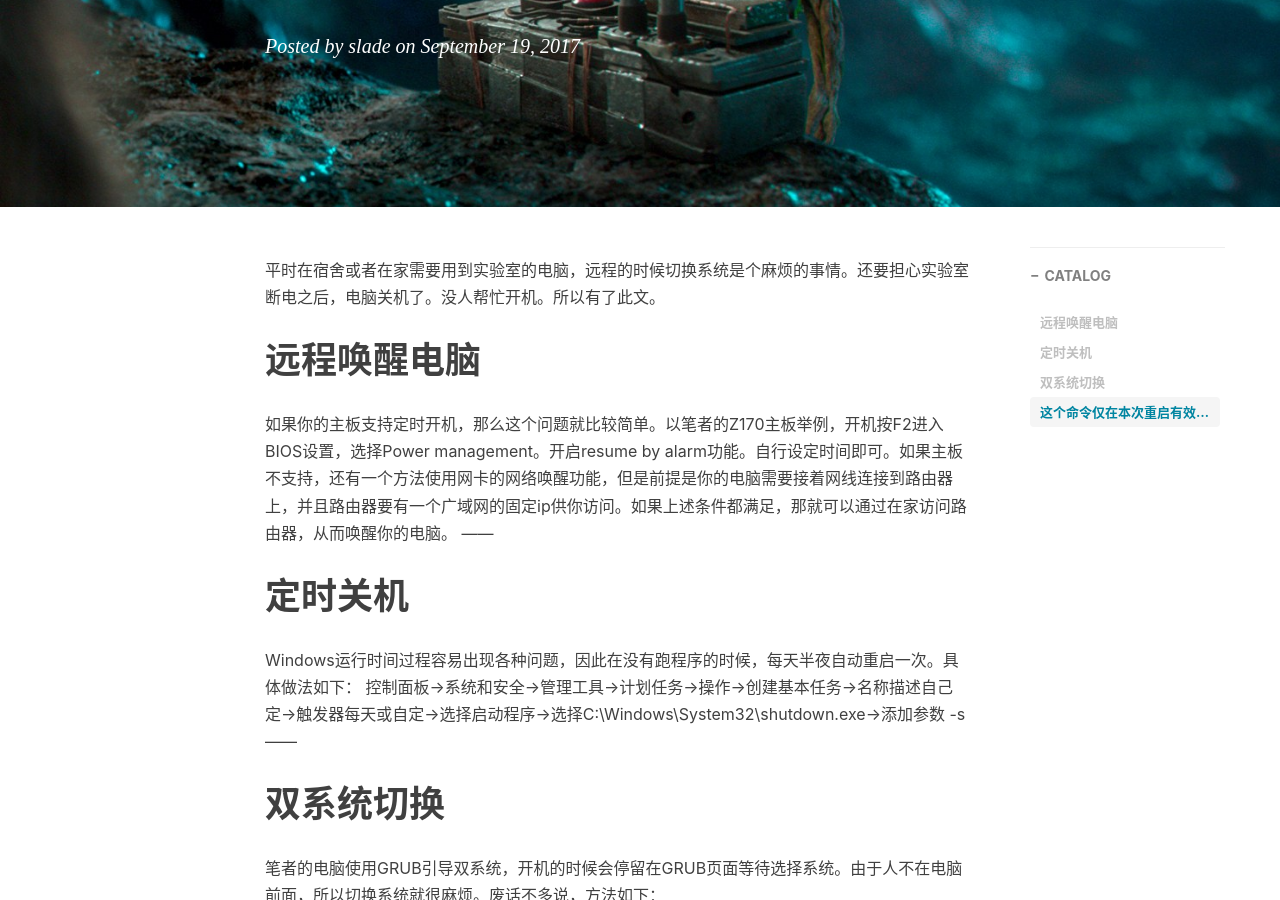
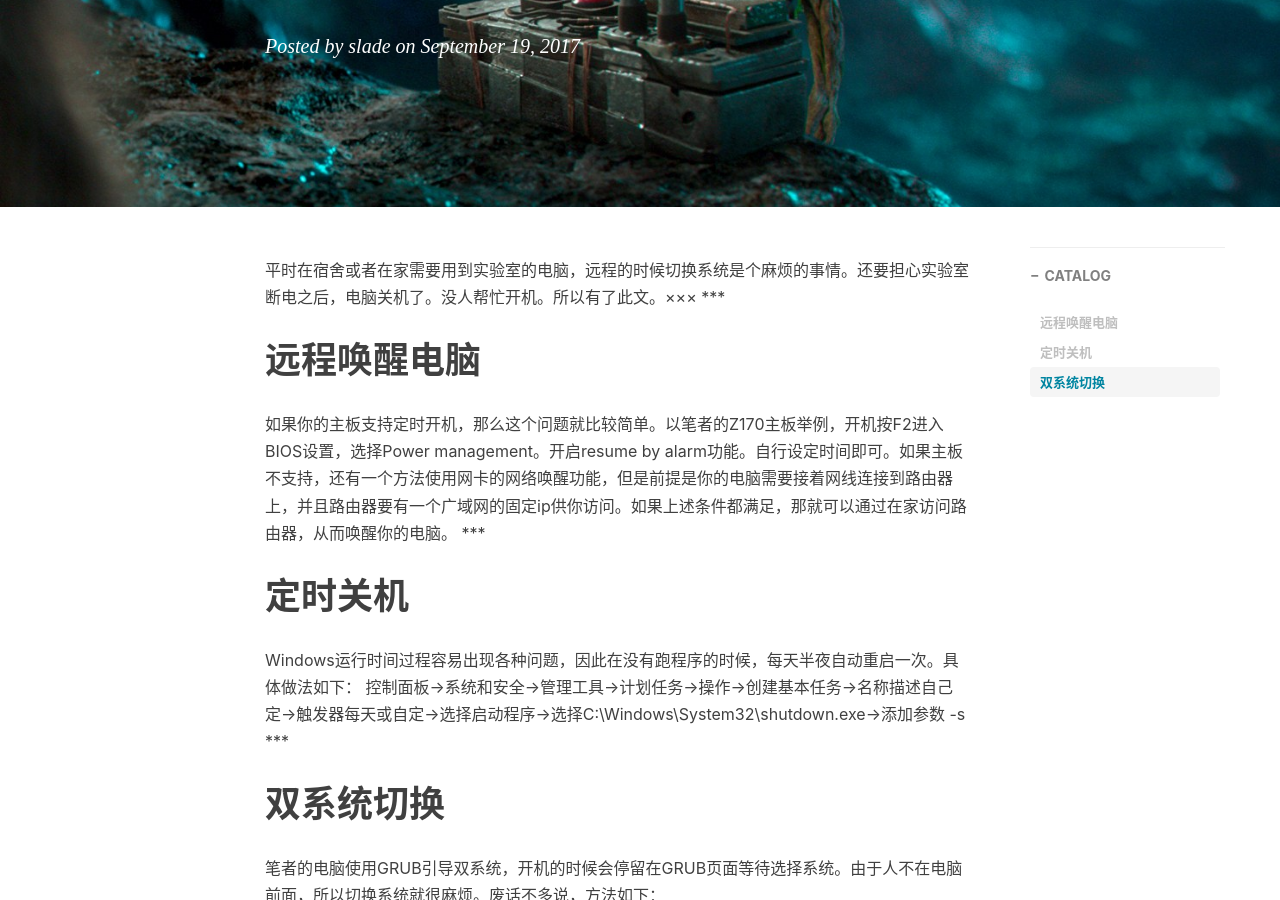
Before and after one commit to eragonruan/eragonruan.github.io, a Jekyll site: the page built from _posts/2017-09-19-dual-system-switch.markdown, in a window 1280 px wide and 900 px high, scrolled down 376 px. Built offline with Jekyll 4.4.1, drawn with Linux system fonts in a browser that asks for light colours; nearby versions of some CDN libraries; comment, search, counter and statistics services are not loaded.

Commit message:
Update 2017-09-19-dual-system-switch.markdown

````diff
--- a/_posts/2017-09-19-dual-system-switch.markdown
+++ b/_posts/2017-09-19-dual-system-switch.markdown
@@ -11,16 +11,15 @@
     - 杂
 ---
 
-平时在宿舍或者在家需要用到实验室的电脑，远程的时候切换系统是个麻烦的事情。还要担心实验室断电之后，电脑关机了。没人帮忙开机。所以有了此文。
-
-
+平时在宿舍或者在家需要用到实验室的电脑，远程的时候切换系统是个麻烦的事情。还要担心实验室断电之后，电脑关机了。没人帮忙开机。所以有了此文。×××
+***
 # 远程唤醒电脑
 如果你的主板支持定时开机，那么这个问题就比较简单。以笔者的Z170主板举例，开机按F2进入BIOS设置，选择Power management。开启resume by alarm功能。自行设定时间即可。如果主板不支持，还有一个方法使用网卡的网络唤醒功能，但是前提是你的电脑需要接着网线连接到路由器上，并且路由器要有一个广域网的固定ip供你访问。如果上述条件都满足，那就可以通过在家访问路由器，从而唤醒你的电脑。
-------
+***
 # 定时关机
 Windows运行时间过程容易出现各种问题，因此在没有跑程序的时候，每天半夜自动重启一次。具体做法如下：
 控制面板->系统和安全->管理工具->计划任务->操作->创建基本任务->名称描述自己定->触发器每天或自定->选择启动程序->选择C:\Windows\System32\shutdown.exe->添加参数 -s
-------
+***
 # 双系统切换
 笔者的电脑使用GRUB引导双系统，开机的时候会停留在GRUB页面等待选择系统。由于人不在电脑前面，所以切换系统就很麻烦。废话不多说，方法如下：
 - 首先修改GRUB设置，修改默认启动项
@@ -42,4 +41,3 @@
 sudo reboot
 ```
 - 这个命令仅在本次重启有效，所以重启之后会进入Windows。但是下次再重启还是会进默认的Ubuntu。
-------
````
